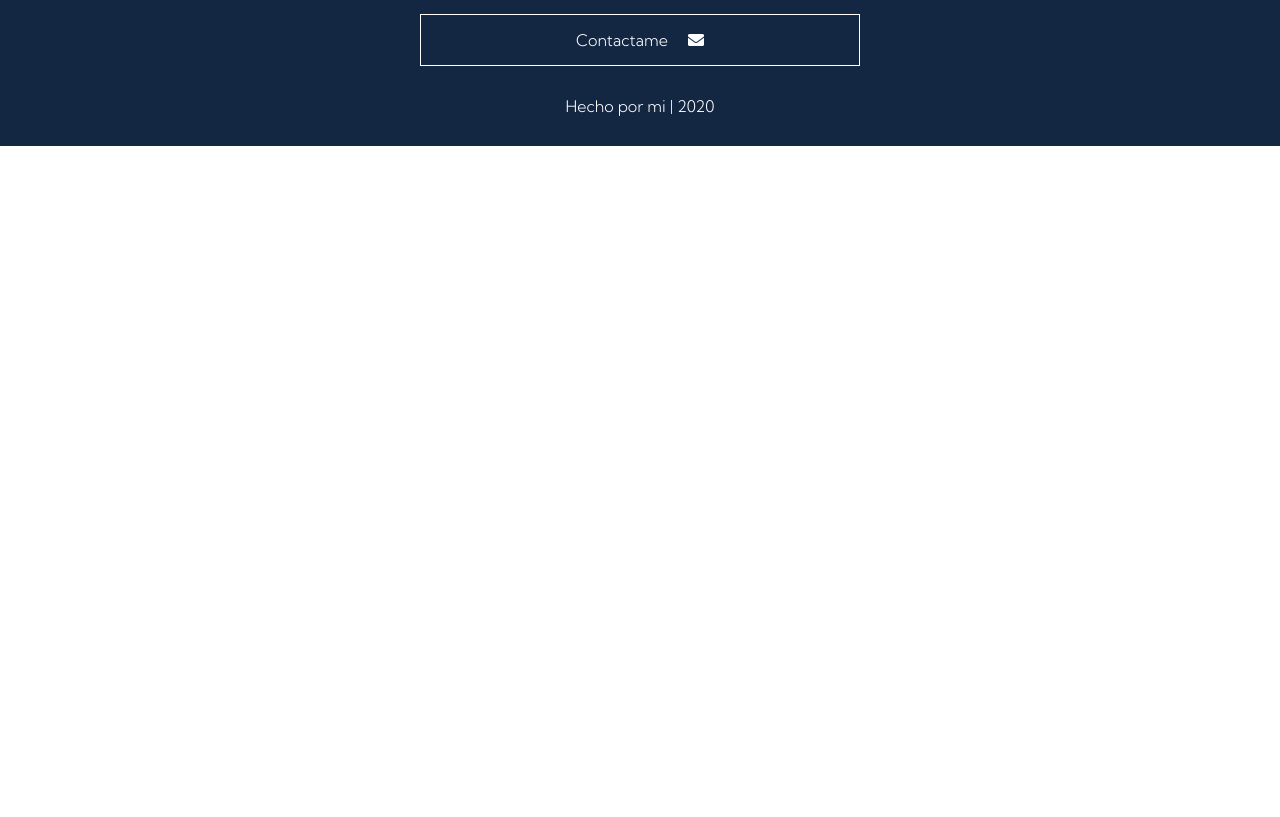
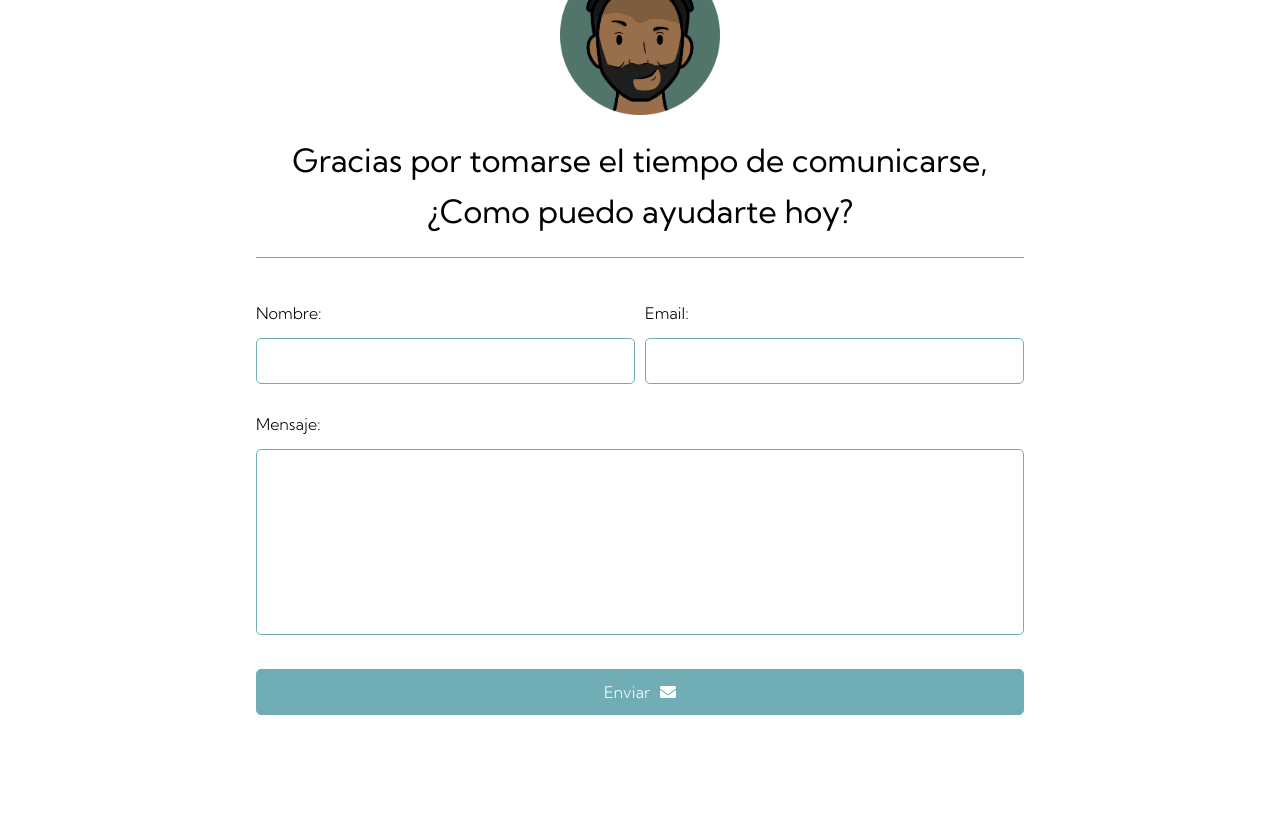
Before and after one commit to alexanderichards/alexanderichards.github.io, a plain HTML site: page index.html in a window 1280 px wide. Shown: the part 3215-4032 px from the top of the page. Before the commit the page ends 3361 px from the top, so only its background shows below. Drawn offline with Linux system fonts and the light colour scheme; no server answers.

Commit message:
Contact form added

```diff
--- a/css/styles.css
+++ b/css/styles.css
@@ -416,6 +416,68 @@ footer div p{
     color: white;
 }
 
+.contactForm{
+    display: flex;
+    justify-content: center;
+    align-content: center;
+    max-width: 768px;
+    margin: auto;
+    flex-direction: column;
+    padding: 60px 0;
+}
+
+form{
+    width: 100%;
+    padding: 30px 0px;
+}
+
+
+.contactForm form input, .contactForm form textarea, .contactForm form button{
+    width: 100%;
+    padding: 12px 20px;
+    margin: 15px 0;
+    display: inline-block;
+    border: 1px solid var(--blue-1-color);
+    outline: none;
+    resize: none;
+    border-radius: 5px;
+    font-size: 1rem;
+}
+
+.contactForm form button{
+    cursor: pointer;
+    background-color: var(--blue-1-color);
+    color: white;
+}
+
+.contactForm h3{
+    font-size: 2rem;
+    font-weight: 500;
+    padding: 20px;
+    line-height: 1.6;;
+    border-bottom: 1px solid var(--blue-1-color);
+    text-align: center;
+}
+
+.contactForm img{
+    width: 160px;
+    margin: auto;
+}
+
+.contactForm form button:hover{
+    opacity: 0.9;
+}
+
+.contactForm form label{
+    margin: 15px 0;
+}
+
+.contactForm form div{
+    display: grid;
+    grid-template-columns: repeat(2, 1fr);
+    grid-column-gap: 10px;
+}
+
 @media (max-width: 1200px) {
     .showcase{
         padding: 0 50px;
@@ -518,6 +580,28 @@ footer div p{
         height: 100%;
         max-width: 200px;
     }
+
+    .contactForm form div{
+        grid-template-columns: 1fr;
+    }
+
+    .contactForm form{
+        padding: 0px 20px;
+        margin: 0px 0;
+    }
+
+    .contactForm h3{
+        font-size: 1.2rem;
+    }
+
+    .contactForm form label{
+        margin: 0px 0;
+    }
+
+    .contactForm form div:first-child{
+        margin-top: 15px;
+    }
+
 }
 
 
--- a/index.html
+++ b/index.html
@@ -6,8 +6,9 @@
     <meta name="viewport" content="width=device-width, initial-scale=1.0">
     <link rel="stylesheet" href="https://cdnjs.cloudflare.com/ajax/libs/font-awesome/5.12.0-2/css/all.min.css"
         integrity="sha256-46r060N2LrChLLb5zowXQ72/iKKNiw/lAmygmHExk/o=" crossorigin="anonymous" />
+    <link href="img/logo.ico" rel="shortcut icon" type="image/ico">
     <link rel="stylesheet" href="css/styles.css">
-    <title>Document</title>
+    <title>Alex R. Portfolio</title>
 </head>
 
 <body>
@@ -114,6 +115,27 @@
 
     </section>
 
+    <section class="contactForm">
+        <img src="img/AlexanderCartoon.png" alt="">
+        <h3>Gracias por tomarse el tiempo de comunicarse, <br> ¿Como puedo ayudarte hoy?</h3>
+        <form action="" method="">
+            <div>
+                <label for="name">Nombre:
+                    <input type="text" name="name" id="name" required>
+                </label>
+                <label for="email">Email:
+                    <input type="email" name="email" id="email" required>
+                </label>
+            </div>
+
+            <label for="message">Mensaje:
+                <textarea name="message" id="message" rows="8" cols="20"></textarea required>
+            </label>
+            <button type="submit">Enviar<i class="fas fa-envelope"
+                style="margin-left: 10px;"></i></button>
+        </form>
+    </section>
+
     <footer id="contact">
         <div>
             <img src="img/logo.png" alt="">
```
Also changed, not shown: img/logo.ico (added).
